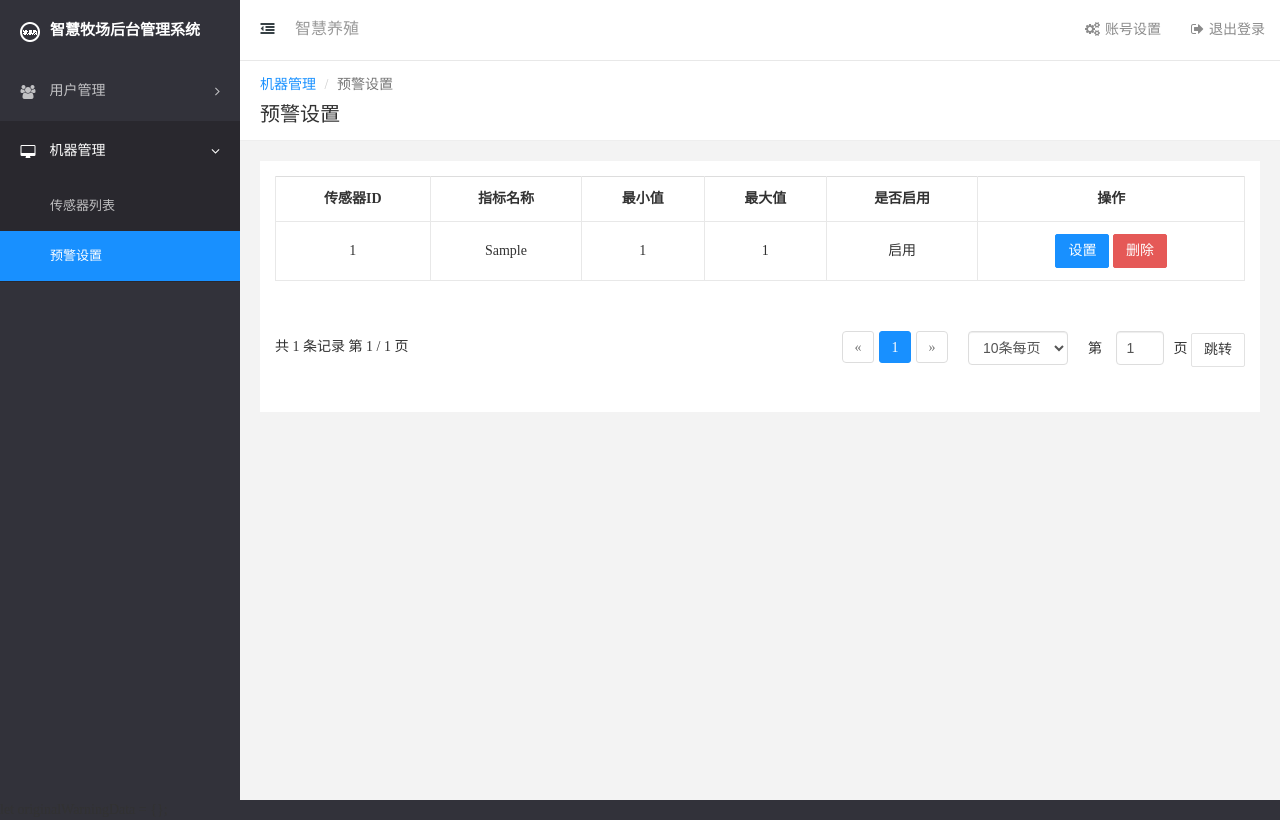
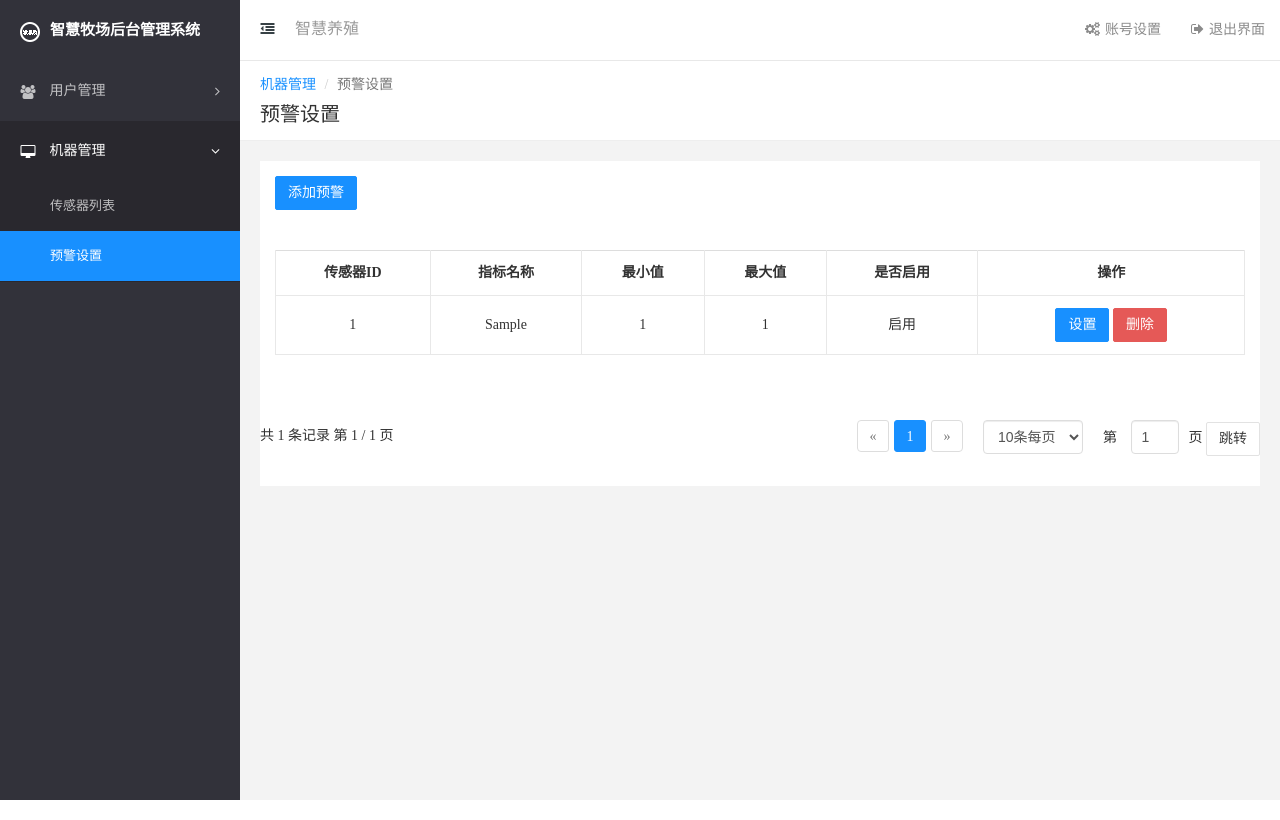
Before and after one commit to Lllsir0202/software-engineering-project, a Flask app: page /warning in a window 1280 px wide. Run offline with Flask 3, Linux system fonts and the light colour scheme; tables that the repository leaves empty hold one stand-in row (values such as "Sample post"); some libraries are stand-ins or nearby versions.

Commit message:
feat:Finish warnings set and change and delete

```diff
--- a/app.py
+++ b/app.py
@@ -551,6 +551,7 @@ def update_warning():
             return jsonify({"success": False, "error": "预警不存在"})
 
         # 更新字段
+        warning.sensor_id = data["sensor_id"]
         warning.metric = data["metric"]
         warning.min_value = data["min_value"]
         warning.max_value = data["max_value"]
@@ -561,6 +562,23 @@ def update_warning():
     except Exception as e:
         return jsonify({"success": False, "error": str(e)})
 
+# Used to create a specific warning
+@app.route("/api/warning/create", methods=['POST'])
+def create_warning():
+    try:
+        data = request.get_json()
+        new_warning = WarningConfig(
+            sensor_id=data['sensor_id'],
+            metric=data['metric'],
+            min_value=data['min_value'],
+            max_value=data['max_value'],
+            enabled=data['enabled']
+        )
+        db.session.add(new_warning)
+        db.session.commit()
+        return jsonify({"success": True, "id": new_warning.id})
+    except Exception as e:
+        return jsonify({"success": False, "error": str(e)})
 
 @app.route("/api/warnings", methods=['GET'])
 def get_warnings():
--- a/templates/传感器列表.html
+++ b/templates/传感器列表.html
@@ -50,7 +50,7 @@
             <ul class="notification-menu">
               <li> <a href="javascript:;" class="btn btn-default  dropdown-toggle"> <i class="fa  fa-cogs"></i>账号设置 </a>
               </li>
-              <li> <a href="/homepage" class="btn btn-default  dropdown-toggle"> <i class="fa fa-sign-out"></i>退出登录 </a>
+              <li> <a href="/homepage" class="btn btn-default  dropdown-toggle"> <i class="fa fa-sign-out"></i>退出界面 </a>
               </li>
             </ul>
           </div>
--- a/templates/用户列表.html
+++ b/templates/用户列表.html
@@ -50,7 +50,7 @@
             <ul class="notification-menu">
               <li> <a href="javascript:;" class="btn btn-default  dropdown-toggle"> <i class="fa  fa-cogs"></i>账号设置 </a>
               </li>
-              <li> <a href="/homepage" class="btn btn-default  dropdown-toggle"> <i class="fa fa-sign-out"></i>退出登录 </a>
+              <li> <a href="/homepage" class="btn btn-default  dropdown-toggle"> <i class="fa fa-sign-out"></i>退出界面 </a>
               </li>
             </ul>
           </div>
--- a/templates/管理员列表.html
+++ b/templates/管理员列表.html
@@ -50,7 +50,7 @@
             <ul class="notification-menu">
               <li> <a href="javascript:;" class="btn btn-default  dropdown-toggle"> <i class="fa  fa-cogs"></i>账号设置 </a>
               </li>
-              <li> <a href="/homepage" class="btn btn-default  dropdown-toggle"> <i class="fa fa-sign-out"></i>退出登录 </a>
+              <li> <a href="/homepage" class="btn btn-default  dropdown-toggle"> <i class="fa fa-sign-out"></i>退出界面 </a>
               </li>
             </ul>
           </div>
--- a/templates/预警设置.html
+++ b/templates/预警设置.html
@@ -50,7 +50,7 @@
             <ul class="notification-menu">
               <li> <a href="javascript:;" class="btn btn-default  dropdown-toggle"> <i class="fa  fa-cogs"></i>账号设置 </a>
               </li>
-              <li> <a href="/homepage" class="btn btn-default  dropdown-toggle"> <i class="fa fa-sign-out"></i>退出登录 </a>
+              <li> <a href="/homepage" class="btn btn-default  dropdown-toggle"> <i class="fa fa-sign-out"></i>退出界面 </a>
               </li>
             </ul>
           </div>
@@ -66,7 +66,15 @@
       <div class="wrapper">
         <div class="panel">
           <div class="panel-body">
-            <div class="table-responsive">
+            <div class="clearfix">
+              <div class="pull-left">
+                <a href="#" class="btn btn-primary" data-toggle="modal" data-target="#myModal2">添加预警</a>
+              </div>
+
+              <div class="pull-right"></div>
+            </div>
+
+            <table class="table m-t-20">
               <table class="table table-bordered table-hover text-center">
                 <thead>
                   <tr>
@@ -104,8 +112,7 @@
           </div>
 
           <!-- Modal -->
-            <div class="modal fade" id="editWarningModal" tabindex="-1" role="dialog"
-              aria-labelledby="editWarningLabel">
+          <div class="modal fade" id="editWarningModal" tabindex="-1" role="dialog" aria-labelledby="editWarningLabel">
             <div class="modal-dialog" role="document">
               <div class="modal-content">
                 <form id="edit-warning-form">
@@ -113,10 +120,11 @@
                     <h4 class="modal-title" id="editWarningLabel">编辑预警设置</h4>
                   </div>
                   <div class="modal-body">
-                      <input type="hidden" id="edit-warning-id">
+                    <label for="edit-warning-id">传感器ID</label>
+                    <input type="number" id="edit-warning-id">
                     <div class="form-group">
                       <label for="edit-metric">指标名称</label>
-                        <input type="text" class="form-control" id="edit-metric" readonly>
+                      <input type="text" class="form-control" id="edit-metric">
                     </div>
                     <div class="form-group">
                       <label for="edit-min-value">最小值</label>
@@ -136,7 +144,8 @@
                   </div>
                   <div class="modal-footer">
                     <button type="button" class="btn btn-default" data-dismiss="modal">取消</button>
-                      <button type="button" class="btn btn-primary" id="save-warning-btn">保存修改</button>
+                    <button type="button" class="btn btn-primary" id="save-warning-btn" data-mode="edit"
+                      data-id="-1">保存修改</button>
                   </div>
                 </form>
               </div>
@@ -155,9 +164,10 @@
   <script src="{{ url_for('static', filename = 'js/scripts.js') }}"></script>
   <script src="{{ url_for('static', filename = 'laydate/laydate.js') }}"></script>
 
-  let originalWarningData = {};
   <!-- Here to do other renderitions -->
   <script>
+    let originalWarningData = {};
+
     window.addEventListener('DOMContentLoaded', function () {
       const tbody = document.getElementById('warning-table-body');
       loadWarnings(1, 10);  // 默认加载第1页，每页10条
@@ -230,6 +240,8 @@
         document.querySelectorAll('.delete-btn').forEach(btn => {
           btn.addEventListener('click', function () {
             const id = this.getAttribute('data-id');
+            document.getElementById('save-warning-btn').setAttribute('data-id', id);
+
             if (confirm(`确定要删除该预警吗？`)) {
               fetch('/api/warnings', {
                 method: 'DELETE',
@@ -240,7 +252,7 @@
                 .then(data => {
                   if (data.success) {
                     alert(data.message);
-                    loadSensors();  // 重新加载
+                    loadWarnings();  // 重新加载
                   } else {
                     alert('删除失败: ' + data.error);
                   }
@@ -254,6 +266,7 @@
         document.querySelectorAll('.set-btn').forEach(btn => {
           btn.addEventListener('click', function () {
             const id = parseInt(this.getAttribute('data-id'));
+            document.getElementById('save-warning-btn').setAttribute('data-id', id);
 
             // 清空之前的输入框内容
             document.getElementById('edit-warning-id').value = '';
@@ -261,7 +274,10 @@
             document.getElementById('edit-min-value').value = '';
             document.getElementById('edit-max-value').value = '';
             document.getElementById('edit-enabled').value = '1';
-            document.getElementById('save-warning-btn').disabled = true;
+            // document.getElementById('save-warning-btn').disabled = true;
+
+            document.getElementById('save-warning-btn').setAttribute('data-mode', 'edit');
+
             // 发请求获取该 warning 的详细数据
             fetch(`/api/warning`, {
               method: 'POST',
@@ -270,7 +286,7 @@
             })
               .then(response => response.json())
               .then(data => {
-                document.getElementById('edit-warning-id').value = data.id;
+                document.getElementById('edit-warning-id').value = data.sensor_id;
                 document.getElementById('edit-metric').value = data.metric;
                 document.getElementById('edit-min-value').value = data.min_value;
                 document.getElementById('edit-max-value').value = data.max_value;
@@ -284,7 +300,7 @@
                   max_value: data.max_value,
                   enabled: data.enabled ? 1 : 0
                 };
-                document.getElementById('save-warning-btn').disabled = false;
+                // document.getElementById('save-warning-btn').disabled = false;
                 // Only success to show the modal if data is fetched successfully
                 $('#editWarningModal').modal('show');
               })
@@ -299,8 +315,10 @@
       }
 
       document.getElementById('save-warning-btn').addEventListener('click', function () {
+        const mode = this.getAttribute('data-mode');
         const currentData = {
-          id: parseInt(document.getElementById('edit-warning-id').value),
+          id: parseInt(this.getAttribute('data-id')),
+          sensor_id: parseInt(document.getElementById('edit-warning-id').value),
           metric: document.getElementById('edit-metric').value.trim(),
           min_value: parseFloat(document.getElementById('edit-min-value').value),
           max_value: parseFloat(document.getElementById('edit-max-value').value),
@@ -314,8 +332,10 @@
           return;
         }
 
+        const url = mode === 'create' ? '/api/warning/create' : '/api/warning/update';
+
         // 发请求写入数据库
-        fetch('/api/warning/update', {
+        fetch(url, {
           method: 'POST',
           headers: { 'Content-Type': 'application/json' },
           body: JSON.stringify(currentData)
@@ -324,10 +344,12 @@
           .then(result => {
             if (result.success) {
               alert("更新成功！");
-              location.reload();
+              $('#editWarningModal').modal('hide'); // 关闭模态框
+              loadWarnings();
             } else {
-              console.error('Error:', result.error);
-              alert("更新失败");
+              // console.error('Error:', result.error);
+              alert("更新失败,可能是使用了未添加的传感器");
+              $('#editWarningModal').modal('hide'); // 关闭模态框
             }
           });
       });
@@ -338,6 +360,25 @@
           event.preventDefault(); // 阻止默认行为（比如关闭模态框或提交表单）
           document.getElementById('save-warning-btn').click(); // 触发保存按钮
         }
+      });
+
+      document.querySelectorAll('[data-target="#myModal2"]').forEach(btn => {
+        btn.addEventListener('click', function () {
+          // 清空表单内容
+          document.getElementById('edit-warning-id').value = '';
+          document.getElementById('edit-metric').value = '';
+          document.getElementById('edit-min-value').value = '';
+          document.getElementById('edit-max-value').value = '';
+          document.getElementById('edit-enabled').value = '1';
+
+          // 修改模态框标题
+          document.getElementById('editWarningLabel').innerText = '添加预警设置';
+
+          // 标记为“添加模式”
+          document.getElementById('save-warning-btn').setAttribute('data-mode', 'create');
+
+          $('#editWarningModal').modal('show');
+        });
       });
 
 
```
Lines whose indentation alone changed are shown as unchanged.
